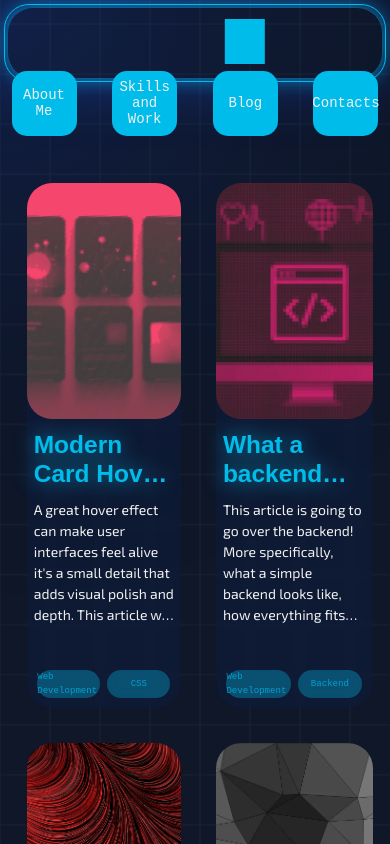
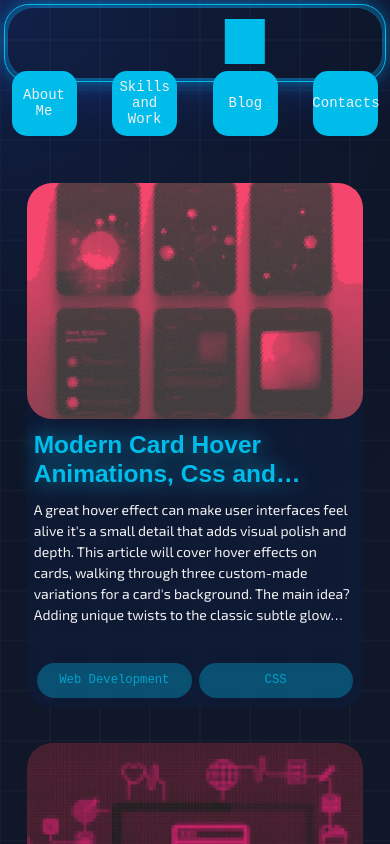
Before and after one commit to TheHeartstriker/Portfolio, a Next.js app in the folder Portfolio/: page /scriptorium in a window 390 px wide. Shown: the top 844 px of the page. Built offline with nearby package versions, Linux system fonts and the light colour scheme; a web font is replaced by a local one.

Commit message:
Small mobile adjustment

```diff
--- a/Portfolio/src/views/scriptorium/scriptorium.css
+++ b/Portfolio/src/views/scriptorium/scriptorium.css
@@ -130,8 +130,8 @@
 }
 
 .script-article-info span {
-  font-size: 1.3rem;
-  width: 45%;
+  font-size: 1.25rem;
+  flex: 1;
   height: 4rem;
   border-radius: 100px;
   margin: var(--space-1);
@@ -249,6 +249,11 @@ code {
   .script-article-info p {
     font-size: 2rem;
   }
+
+  .script-article-info span {
+    font-size: 1.75rem;
+    height: 5rem;
+  }
 }
 
 @media (max-width: 700px) {
@@ -259,3 +264,9 @@ code {
     height: 75rem;
   }
 }
+
+@media (max-width: 500px) {
+  .article-card-container {
+    grid-template-columns: repeat(1, 1fr);
+  }
+}
```
